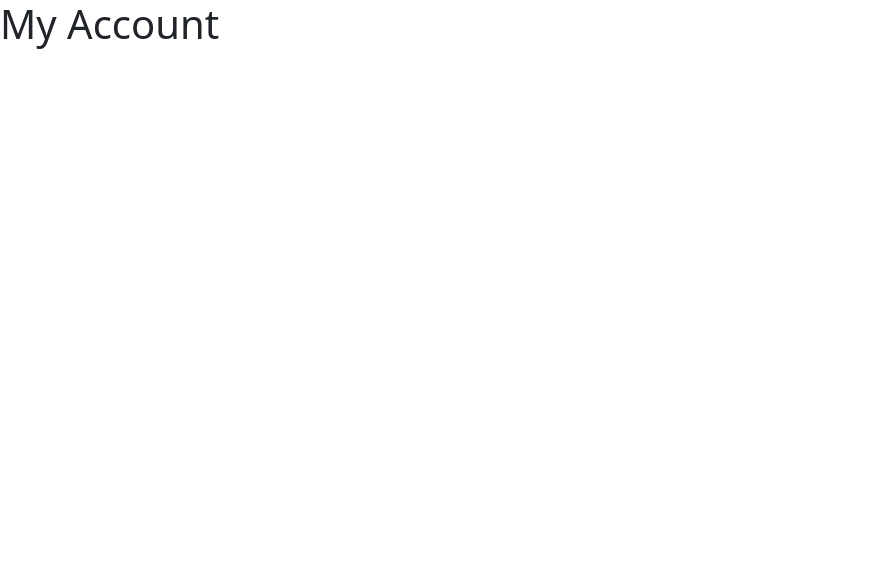
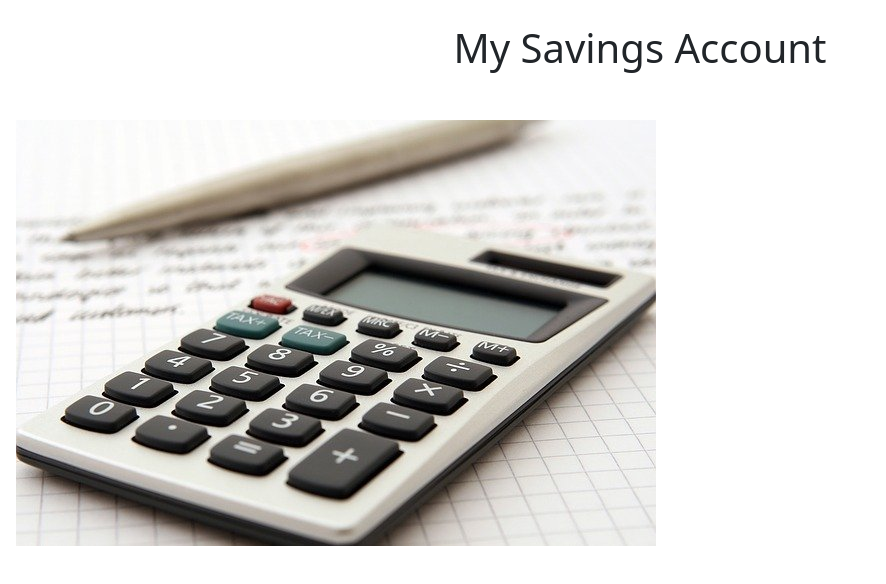
Before and after one commit to naimurbd/money-master-interactive-website, a plain HTML site: page index.html in a window 1280 px wide. Shown: the whole page, without its empty margins (0-886 px from the left). Drawn offline with nearby package versions, Linux system fonts and the light colour scheme.

Commit message:
picture added

```diff
--- a/index.html
+++ b/index.html
@@ -9,10 +9,26 @@
     <!-- bootstrap link  -->
     <link href="https://cdn.jsdelivr.net/npm/bootstrap@5.1.3/dist/css/bootstrap.min.css" rel="stylesheet"
         integrity="sha384-1BmE4kWBq78iYhFldvKuhfTAU6auU8tT94WrHftjDbrCEXSU1oBoqyl2QvZ6jIW3" crossorigin="anonymous">
+
 </head>
 
 <body>
-    <h1>My Account</h1>
+    <section>
+        <h1 class="text-center p-4">My Savings Account</h1>
+    </section>
+
+    <section class="d-flex">
+        <div class="m-3  ">
+            <img src="accountant-1238598_640.jpg" alt="">
+        </div>
+
+
+    </section>
+
+
+
+
+
 
 
 
```
Also changed, not shown: accountant-1238598_640.jpg (added).
